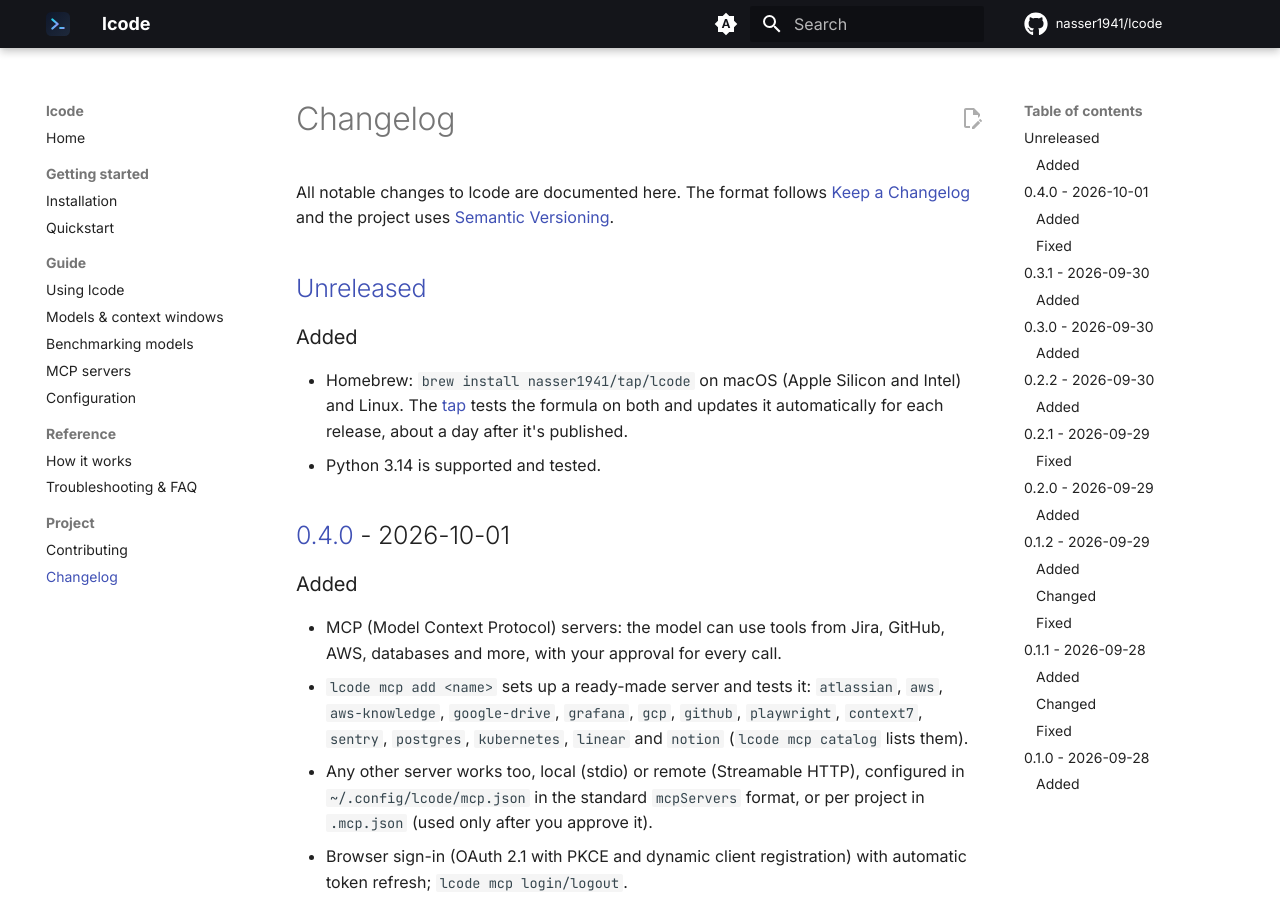
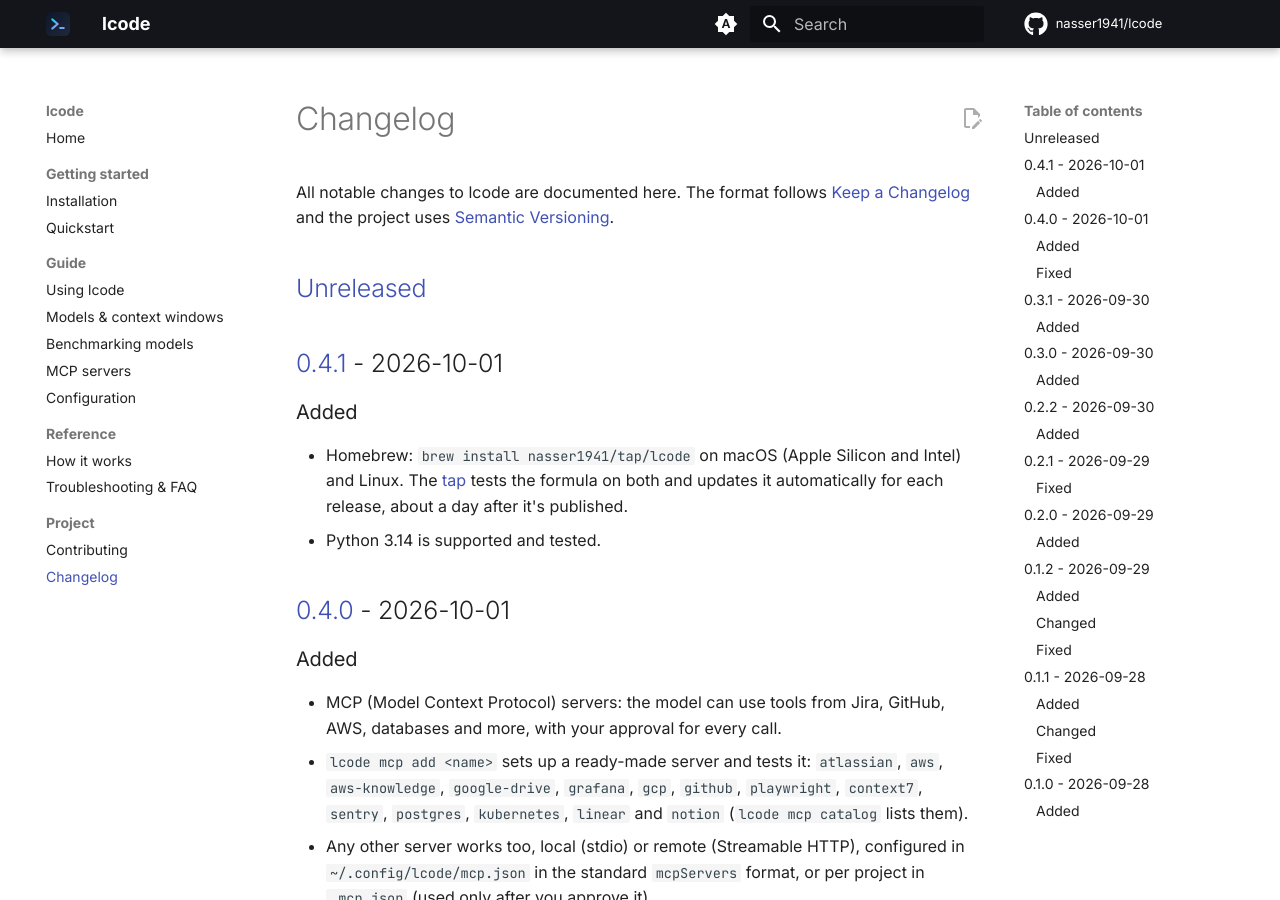
Before and after one commit to nasser1941/lcode, an MkDocs documentation site: the page built from docs/changelog.md, in a window 1280 px wide and 900 px high. Built offline with MkDocs 1.6.1 and Material for MkDocs 9.7.7, drawn with Linux system fonts in a browser that asks for light colours; comment, search, counter and statistics services are not loaded.

Commit message:
Release 0.4.1 (#32)
Co-authored-by: Naser Derakhshan <9349840+nasser1941@users.noreply.github.com>
Co-authored-by: Claude Opus 5.5 <noreply@anthropic.com>

```diff
--- a/CHANGELOG.md
+++ b/CHANGELOG.md
@@ -5,6 +5,8 @@ All notable changes to lcode are documented here. The format follows
 [Semantic Versioning](https://semver.org/).
 
 ## [Unreleased]
+
+## [0.4.1] - 2026-10-01
 
 ### Added
 
@@ -172,7 +174,8 @@ First public release.
 - `AGENTS.md` project instructions and `/init` to generate them.
 - One-line installer for Linux and macOS.
 
-[Unreleased]: https://github.com/nasser1941/lcode/compare/v0.4.0...HEAD
+[Unreleased]: https://github.com/nasser1941/lcode/compare/v0.4.1...HEAD
+[0.4.1]: https://github.com/nasser1941/lcode/compare/v0.4.0...v0.4.1
 [0.4.0]: https://github.com/nasser1941/lcode/compare/v0.3.1...v0.4.0
 [0.3.1]: https://github.com/nasser1941/lcode/compare/v0.3.0...v0.3.1
 [0.3.0]: https://github.com/nasser1941/lcode/compare/v0.2.2...v0.3.0
--- a/src/lcode/__init__.py
+++ b/src/lcode/__init__.py
@@ -1,3 +1,3 @@
 """lcode — a local-first terminal coding agent powered by open-weight models via Ollama."""
 
-__version__ = "0.4.0"
+__version__ = "0.4.1"
```
Also changed, not shown: docs/quickstart.md (+1 -1 lines).
